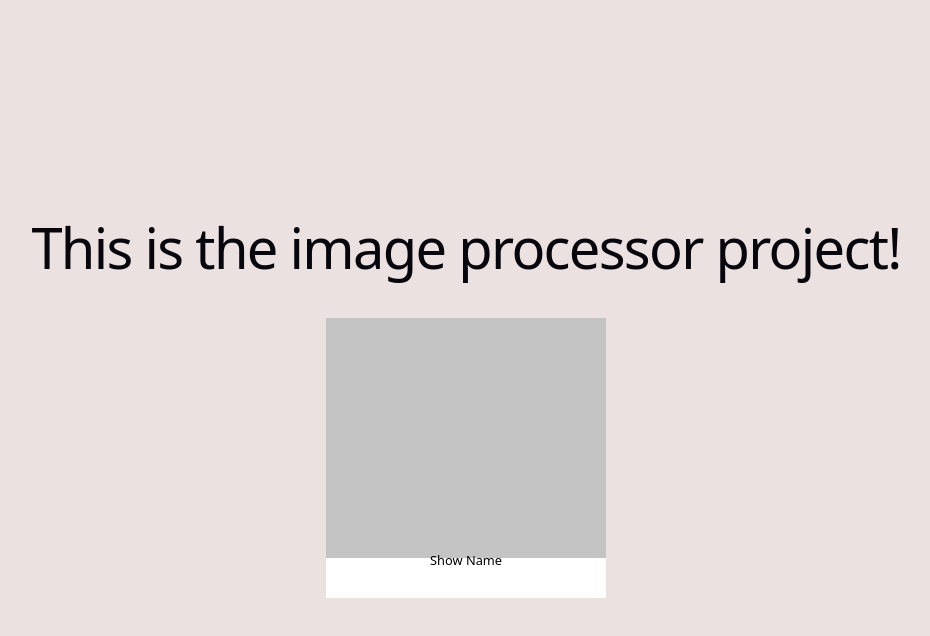
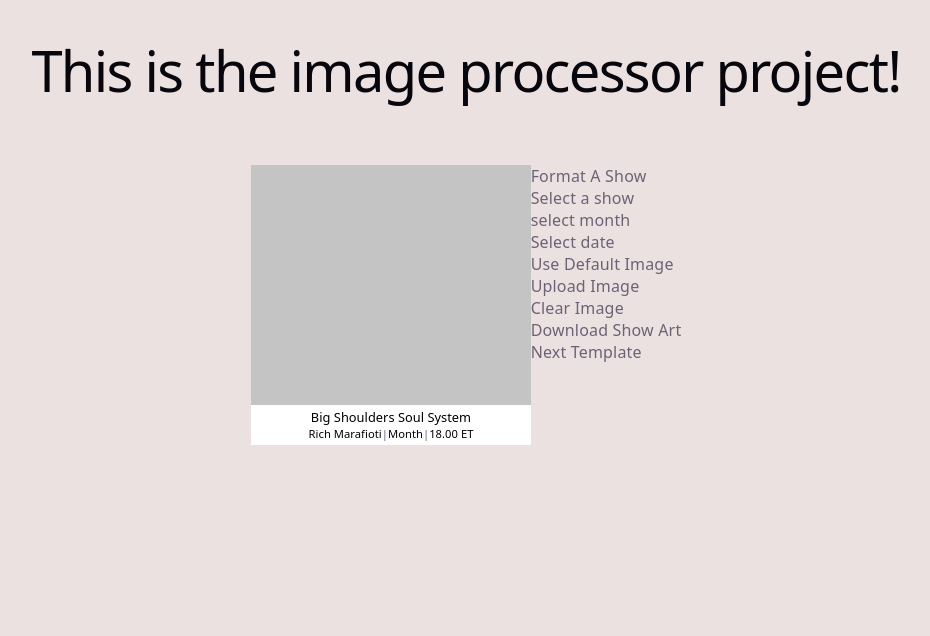
Before and after one commit to rmarafioti/image_processor, a React (Vite) app: page / in a window 1280 px wide. Shown: the top 636 px of the page, without its empty margins (174-1104 px from the left). Built offline with nearby package versions, Linux system fonts and the light colour scheme.

Commit message:
feat: inject show data functionality

```diff
--- a/src/App.jsx
+++ b/src/App.jsx
@@ -2,17 +2,64 @@
 import styles from "./landing_page.module.css";
 
 export default function App() {
+  const shows = {
+    show_name: "Big Shoulders Soul System",
+    host_name: "Rich Marafioti",
+    time: "18.00 ET",
+    frequency: "monthly",
+  };
+
+  const months = [
+    "Jan",
+    "Feb",
+    "Mar",
+    "Apr",
+    "May",
+    "Jun",
+    "Jul",
+    "Aug",
+    "Sep",
+    "Oct",
+    "Nov",
+    "Dec",
+  ];
+
   return (
     <>
       <section className={styles.center}>
         <h1>This is the image processor project!</h1>
-        <div className={styles.image_container_wrapper}>
-          <div className={styles.image_container}>
-            <div className={styles.template_bar}>
-              <p className={styles.text}>Show Name</p>
+        <article className={styles.processor_container}>
+          <section className={styles.image_container_wrapper}>
+            <div className={styles.image_container}>
+              <div className={styles.template_bar}>
+                <p className={styles.text}>{shows.show_name}</p>
+                <div className={styles.show_info_container}>
+                  <p className={styles.show_info}>{shows.host_name}</p>
+                  <p>&#124;</p>
+                  {shows.frequency === "monthly" ? (
+                    " "
+                  ) : (
+                    <p className={styles.show_info}>Day</p>
+                  )}
+                  <p className={styles.show_info}>Month</p>
+                  <p>&#124;</p>
+                  <p className={styles.show_info}>{shows.time}</p>
+                </div>
+              </div>
             </div>
-          </div>
-        </div>
+          </section>
+          <section>
+            <p>Format A Show</p>
+            <p>Select a show</p>
+            <p>select month</p>
+            <p>Select date</p>
+            <p>Use Default Image</p>
+            <p>Upload Image</p>
+            <p>Clear Image</p>
+            <p>Download Show Art</p>
+            <p>Next Template</p>
+          </section>
+        </article>
       </section>
     </>
   );
--- a/src/index.css
+++ b/src/index.css
@@ -1,3 +1,10 @@
+* {
+  box-sizing: border-box;
+  padding: 0;
+  margin: 0;
+  border: 0px solid red;
+}
+
 :root {
   --text: #6b6375;
   --text-h: #08060d;
@@ -14,7 +21,7 @@
   --heading: system-ui, 'Segoe UI', Roboto, sans-serif;
   --mono: ui-monospace, Consolas, monospace;
 
-  font: 18px/145% var(--sans);
+  font-family: var(--sans);
   letter-spacing: 0.18px;
   color-scheme: light dark;
   color: var(--text);
@@ -23,40 +30,12 @@
   text-rendering: optimizeLegibility;
   -webkit-font-smoothing: antialiased;
   -moz-osx-font-smoothing: grayscale;
-
-  @media (max-width: 1024px) {
-    font-size: 16px;
-  }
 }
 
-@media (prefers-color-scheme: dark) {
-  :root {
-    --text: #9ca3af;
-    --text-h: #f3f4f6;
-    --bg: #16171d;
-    --code-bg: #1f2028;
-    --accent: #c084fc;
-    --accent-bg: rgba(192, 132, 252, 0.15);
-    --accent-border: rgba(192, 132, 252, 0.5);
-    --social-bg: rgba(47, 48, 58, 0.5);
-    --shadow:
-      rgba(0, 0, 0, 0.4) 0 10px 15px -3px, rgba(0, 0, 0, 0.25) 0 4px 6px -2px;
-  }
-}
-
+html,
 body {
-  margin: 0;
-}
-
-#root {
-  width: 1126px;
-  max-width: 100%;
-  margin: 0 auto;
-  text-align: center;
-  min-height: 100svh;
-  display: flex;
-  flex-direction: column;
-  box-sizing: border-box;
+  max-width: 100vw;
+  overflow-x: hidden;
 }
 
 h1,
--- a/src/landing_page.module.css
+++ b/src/landing_page.module.css
@@ -10,6 +10,10 @@
     padding: 32px 20px 24px;
     gap: 18px;
   }
+}
+
+.processor_container {
+  display: flex;
 }
 
 .image_container_wrapper {
@@ -31,12 +35,25 @@
 }
 
 .template_bar {
+  display: flex;
+  flex-direction: column;
+  justify-content: center;
+  align-items: center;
   background-color: white;
   width: 1400px;
   height: 200px;
 }
 
-.text {
+.text,
+.show_info {
   font-size: 48pt;
   color: #000000;
 }
+
+.show_info_container {
+  display: flex;
+}
+
+.show_info_container > p{
+  font-size: 42pt;
+}
```
